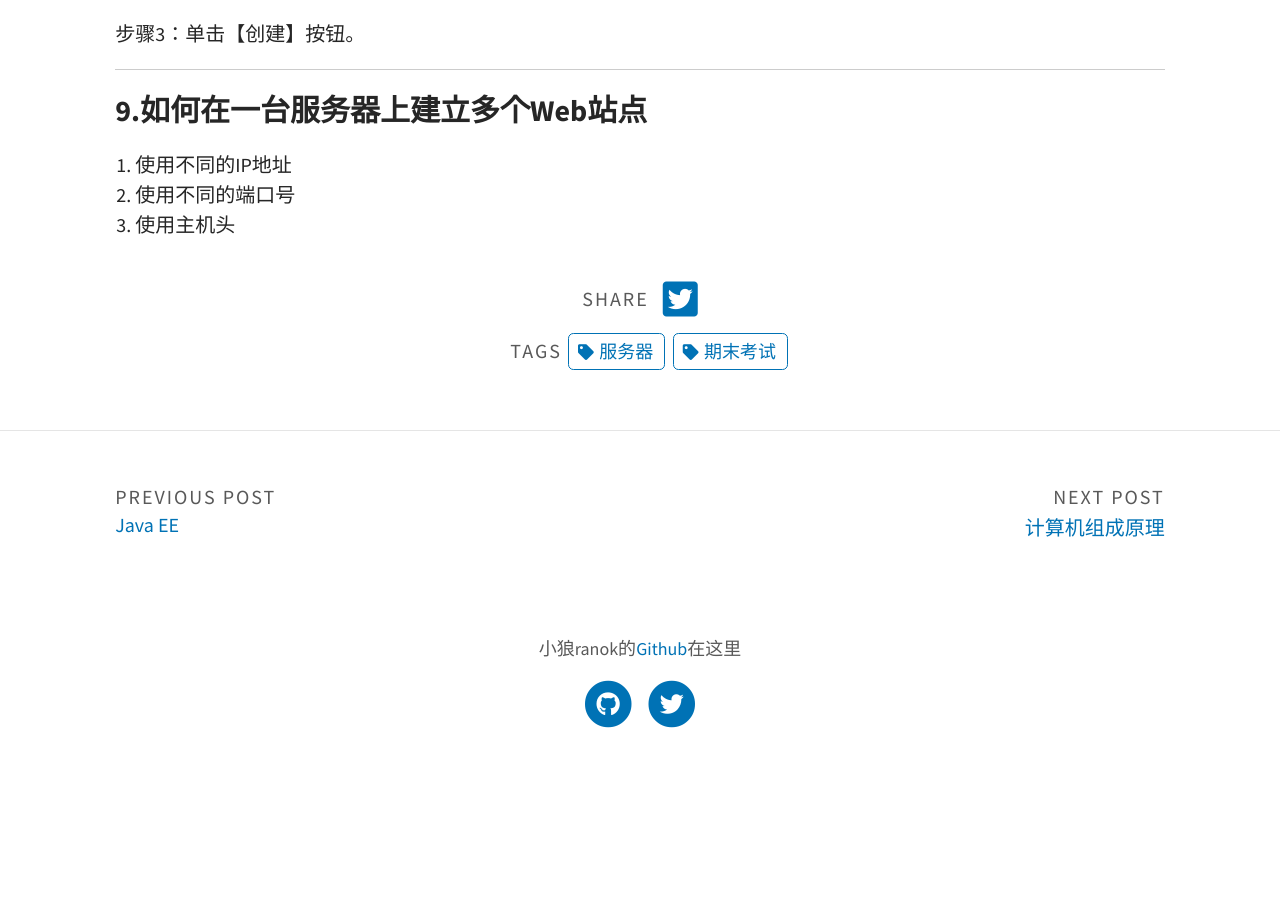
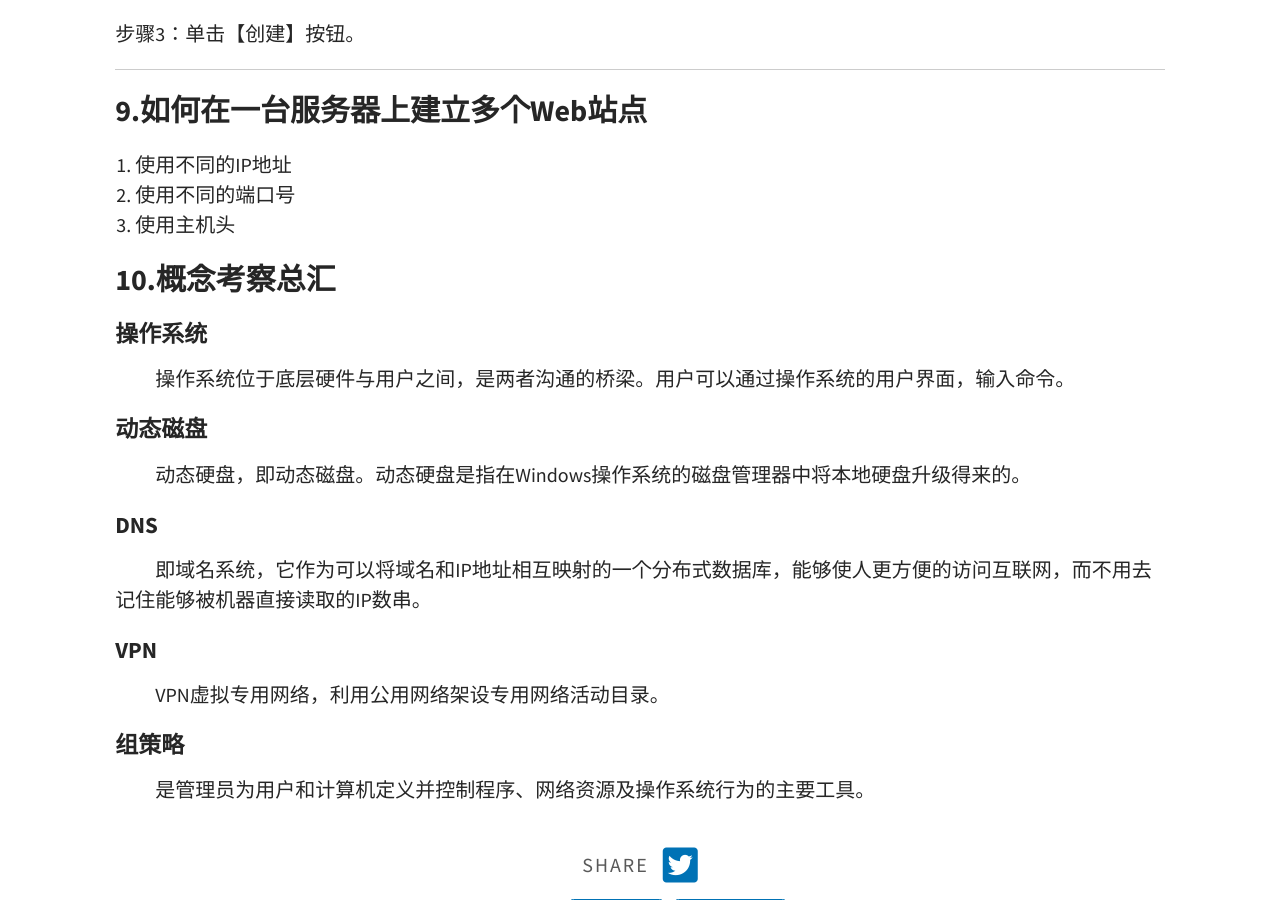
Before and after one commit to WolfRanok/WolfRanok.github.io, a Jekyll site: the page built from _posts/2022-12-23-shaoxing-server.md, in a window 1280 px wide and 900 px high, scrolled down 7042 px. Built offline with Jekyll 4.4.1, drawn with Linux system fonts in a browser that asks for light colours; before the commit the page ends 7809 px from its top, so only the background shows below that.

Commit message:
server add

```diff
--- a/_posts/2022-12-23-shaoxing-server.md
+++ b/_posts/2022-12-23-shaoxing-server.md
@@ -213,3 +213,20 @@ DHCP允许有三种类型的地址分配如下:
 1. 使用不同的IP地址<br>
 2. 使用不同的端口号<br>
 3. 使用主机头<br>
+
+### 10.概念考察总汇
+
+#### 操作系统
+&emsp;&emsp;操作系统位于底层硬件与用户之间，是两者沟通的桥梁。用户可以通过操作系统的用户界面，输入命令。
+
+#### 动态磁盘
+&emsp;&emsp;动态硬盘，即动态磁盘。动态硬盘是指在Windows操作系统的磁盘管理器中将本地硬盘升级得来的。
+
+#### DNS
+&emsp;&emsp;即域名系统，它作为可以将域名和IP地址相互映射的一个分布式数据库，能够使人更方便的访问互联网，而不用去记住能够被机器直接读取的IP数串。
+
+#### VPN
+&emsp;&emsp;VPN虚拟专用网络，利用公用网络架设专用网络活动目录。
+
+#### 组策略
+&emsp;&emsp;是管理员为用户和计算机定义并控制程序、网络资源及操作系统行为的主要工具。
```
Also changed, not shown: 2 other files.
